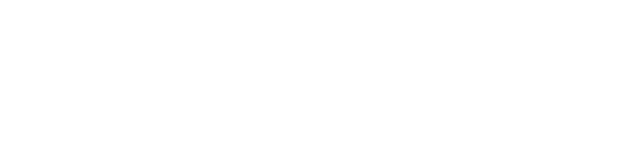
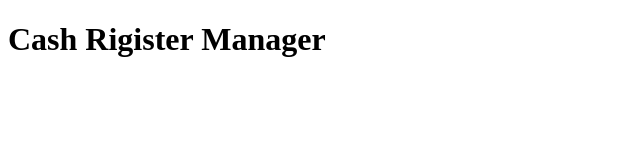
Before and after one commit to gayathri-kayapati/Cash_Register_Manager, a plain HTML site: page index.html in a window 1280 px wide. Shown: the whole page, without its empty margins (0-640 px from the left). Drawn offline with Linux system fonts and the light colour scheme.

Commit message:
added heading

```diff
--- a/index.html
+++ b/index.html
@@ -6,5 +6,7 @@
     <meta name="viewport" content="width=device-width, initial-scale=1.0" />
     <title>Cash Rigister Manager</title>
   </head>
-  <body></body>
+  <body>
+    <h1>Cash Rigister Manager</h1>
+  </body>
 </html>
```
